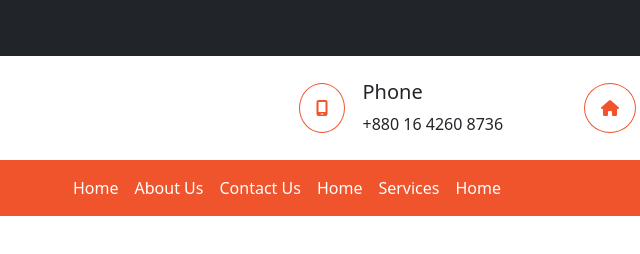
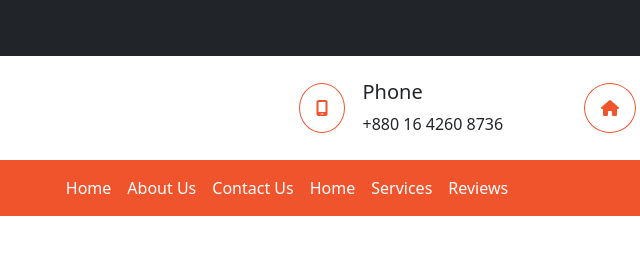
Before and after one commit to naimur-234964/construction_website, a plain HTML site: page index.html in a window 1280 px wide. Shown: the full height of the page, 353-993 px from the left. Drawn offline with nearby package versions, Linux system fonts and the light colour scheme.

Commit message:
Update index.html

```diff
--- a/index.html
+++ b/index.html
@@ -130,7 +130,7 @@
                         <a class="nav-link" aria-current="page" href="service.html">Services</a>
                     </li>
                     <li class="nav-item">
-                        <a class="nav-link" aria-current="page" href="index.html">Home</a>
+                        <a class="nav-link" aria-current="page" href="index.html">Reviews</a>
                     </li>
                 </ul>
             </div>
```
